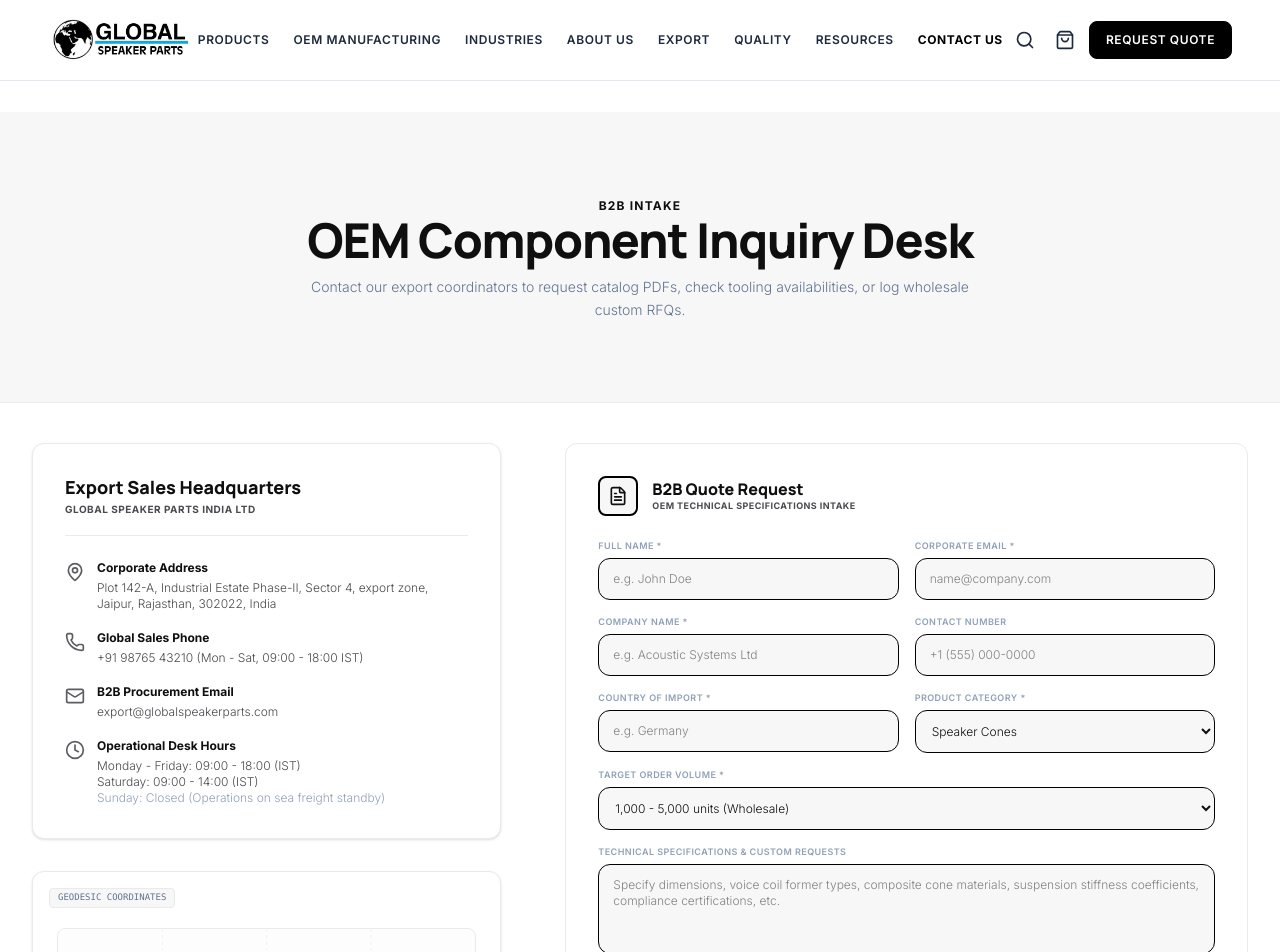
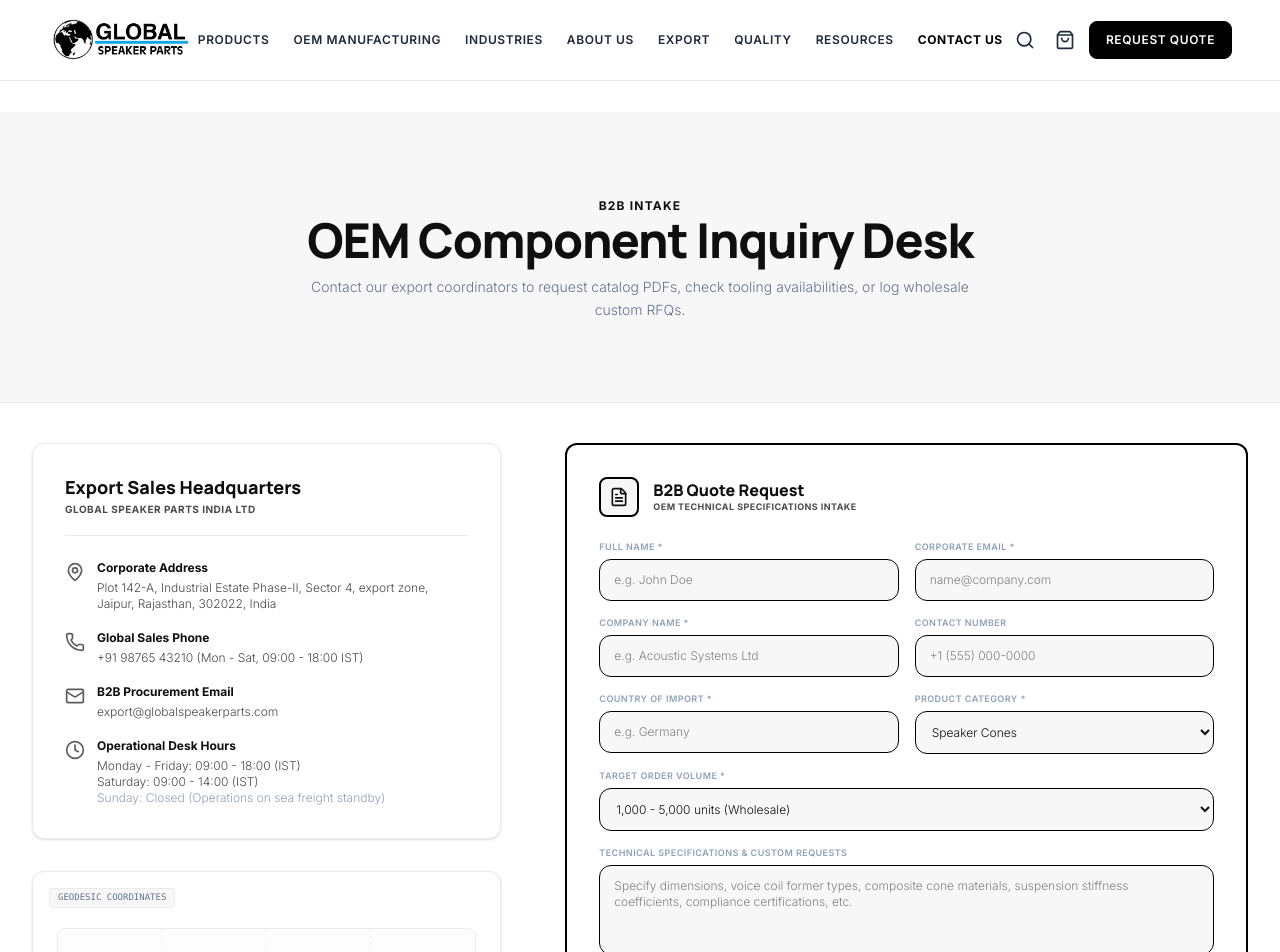
Before and after one commit to zaidthisside/globalspeakerparts, a Next.js app: page /contact in a window 1280 px wide. Shown: the top 952 px of the page. Built offline with nearby package versions, Linux system fonts and the light colour scheme.

Commit message:
style: set outer border of inquiry form on product detail page to black using Tailwind important modifier

```diff
--- a/src/components/InquiryForm.tsx
+++ b/src/components/InquiryForm.tsx
@@ -186,7 +186,7 @@ export default function InquiryForm({
 
   if (submitted) {
     return (
-      <div className="glass-panel p-8 rounded-premium text-center flex flex-col items-center justify-center min-h-[400px] animate-fade-in font-sans">
+      <div className="glass-panel p-8 rounded-premium text-center flex flex-col items-center justify-center min-h-[400px] animate-fade-in font-sans !border-2 !border-black">
         <CheckCircle className="w-14 h-14 text-accent-cyan mb-4" />
         <h3 className="font-display text-xl font-extrabold text-[#0F0F10] mb-2">Inquiry Logged</h3>
         <p className="text-[#4A4A4F] text-xs max-w-sm mb-6 leading-relaxed font-light">
@@ -203,7 +203,7 @@ export default function InquiryForm({
   }
 
   return (
-    <div className="glass-panel p-6 sm:p-8 rounded-premium relative overflow-hidden font-sans border-2 border-black">
+    <div className="glass-panel p-6 sm:p-8 rounded-premium relative overflow-hidden font-sans !border-2 !border-black">
 
       <div className="flex items-center gap-3.5 mb-6">
         <div className="w-10 h-10 rounded-lg bg-[#F7F7F8] border-2 border-black flex items-center justify-center">
```
